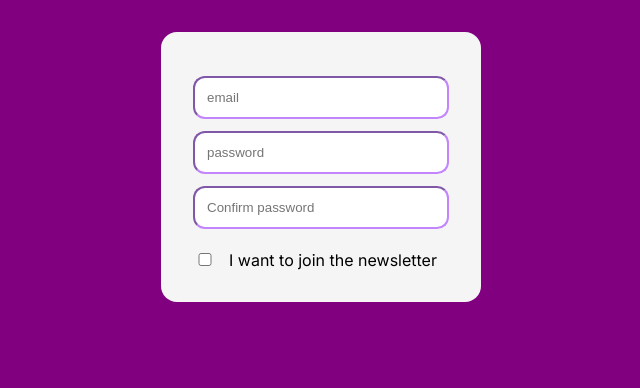
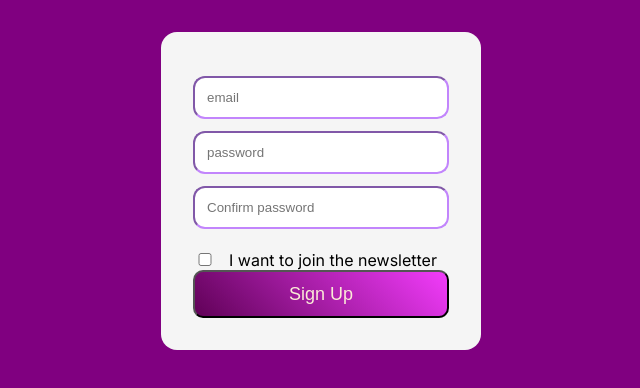
Before and after one commit to brandonfelty/react_tutorial, a React (Create React App) app: page /login in a window 1280 px wide. Shown: the top 388 px of the page, without its empty margins (319-959 px from the left). Built offline with nearby package versions, Linux system fonts and the light colour scheme.

Commit message:
adds login button

```diff
--- a/src/pages/Login.jsx
+++ b/src/pages/Login.jsx
@@ -13,6 +13,7 @@ const Login = () => {
             <input type='checkbox' id='joinNewsletter'/>
             <label htmlFor='joinNewsletter'>I want to join the newsletter</label>
           </div>
+          <button className='login--button'>Sign Up</button>
         </form>
       </div>
     </div>
```
